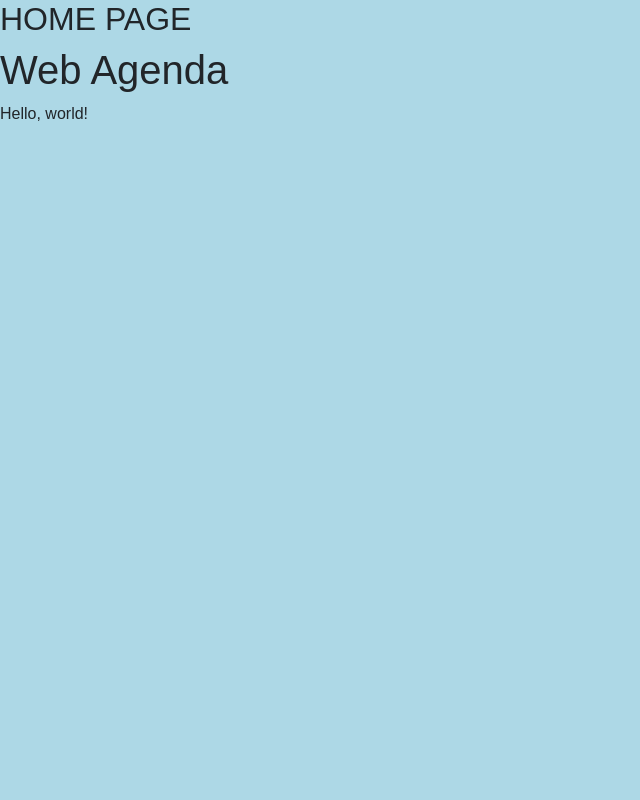
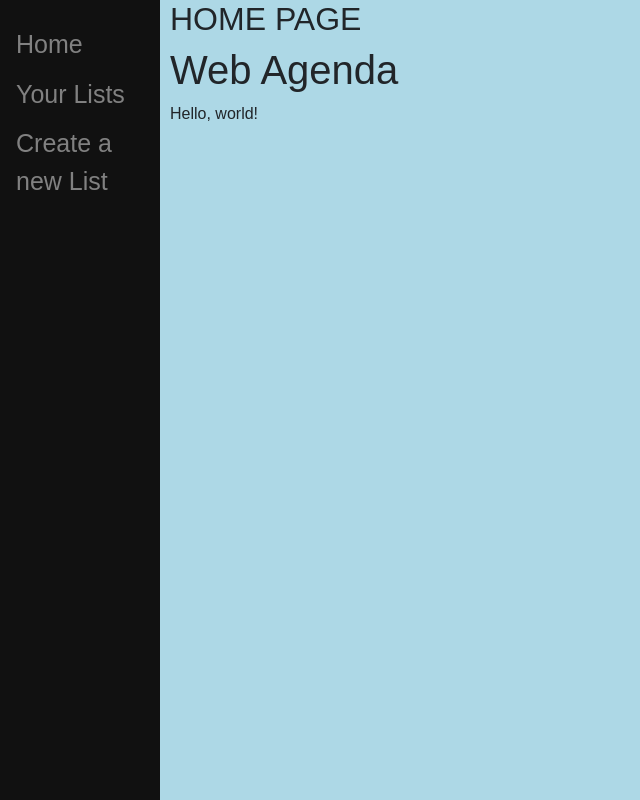
Before and after one commit to Vitor-labs/Django_Test, a Django app: page /home in a window 1280 px wide. Shown: the whole page, without its empty margins (0-640 px from the left). Run offline with Django 4.2, Linux system fonts and the light colour scheme; some libraries are stand-ins or nearby versions.

Commit message:
yeahhh, design

```diff
--- a/Web_Agenda/test_main/templates/test_main/base.html
+++ b/Web_Agenda/test_main/templates/test_main/base.html
@@ -17,13 +17,8 @@
     <link rel="stylesheet" href="https://stackpath.bootstrapcdn.com/font-awesome/4.7.0/css/font-awesome.min.css"
         crossorigin="anonymous" />
 
-
-    <!-- Bootstrap core CSS -->
-    <link href="css/bootstrap.min.css" rel="stylesheet">
-
-
     <!-- Custom styles for this template -->
-    <link href="css/style.css" rel="stylesheet">
+    <link href="/css/style.css" rel="stylesheet">
 
 
     {% block head %}{% endblock %}
@@ -32,18 +27,47 @@
     <script src="https://oss.maxcdn.com/libs/html5shiv/3.7.0/html5shiv.js"></script>
     <script src="https://oss.maxcdn.com/libs/respond.js/1.4.2/respond.min.js"></script>
     <![endif]-->
+    <style type="text/css">
+        .sidenav {
+            height: 100%;
+            width: 160px;
+            position: fixed;
+            z-index: 1;
+            top: 0;
+            left: 0;
+            background-color: #111;
+            overflow-x: hidden;
+            padding-top: 20px;
+        }
+
+        .sidenav a {
+            padding: 6px 8px 6px 16px;
+            text-decoration: none;
+            font-size: 25px;
+            color: #818181;
+            display: block;
+        }
+
+        .sidenav a:hover {
+            color: #f1f1f1;
+        }
+
+        .main {
+            margin-left: 160px;
+            padding: 0px 10px;
+        }
+    </style>
 </head>
 
 <body>
-    <div id="content" , name="content">
+    <div class="sidenav">
+        <a href="/home">Home</a>
+        <a href="/items">Your Lists</a>
+        <a href="/add_item">Create a new List</a>
+    </div>
+
+    <div id="content" , name="content" , class="main">
         {% block content %}
         {% endblock %}
     </div>
-
-    <!-- Bootstrap core JavaScript
-================================================== -->
-    <!-- Placed at the end of the document so the pages load faster -->
-    <script src="js/jquery.min.js"></script>
-    <script src="js/bootstrap.min.js"></script>
-    <script src="js/scripts.js"></script>
 </body>
--- a/Web_Agenda/test_main/templates/test_main/css/style.css
+++ b/Web_Agenda/test_main/templates/test_main/css/style.css
@@ -2,6 +2,19 @@ body, html {
     margin: 0;
     font-family: sans-serif;
     background-color: lightblue;
+}
+
+.sidenav{
+    height: 100%;
+    width: 0;
+    position: fixed;
+    z-index: 1;
+    top: 0;
+    left: 0;
+    background-color: #111;
+    overflow-x: hidden;
+    transition: 0.5s;
+    padding-top: 60px;
 }
 
 .content {
@@ -9,22 +22,21 @@ body, html {
     width: 400px;
 }
 
-table, td, th {
-    border: 1px solid #aaa;
+.sidenav a {
+    padding:6px 8px 6px 16px;
+    text-decoration: none;
+    font-size:25px;
+    color: #818181;
+    display:block;
 }
 
-table {
-    border-collapse: collapse;
-    width: 100%;
+.sidenav a:hover{
+    color:#f1f1f1;
 }
 
-th {
-    height: 30px;
-}
-
-td {
-    text-align: center;
-    padding: 5px;
+.main{
+    margin-left:160px;
+    padding: 0px 10px;
 }
 
 .form {
```
Also changed, not shown: Web_Agenda/test_main/templates/test_main/js/scripts.js (deleted).
